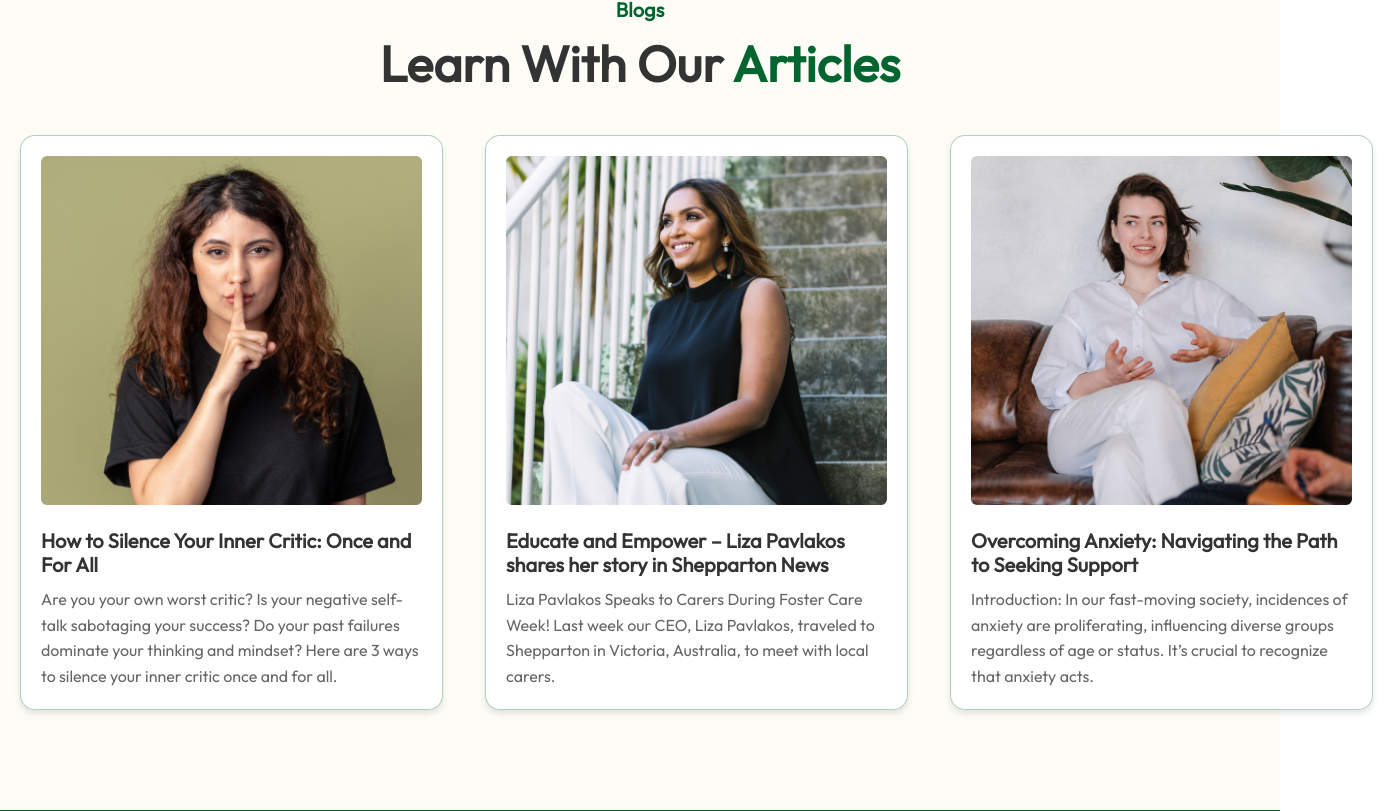
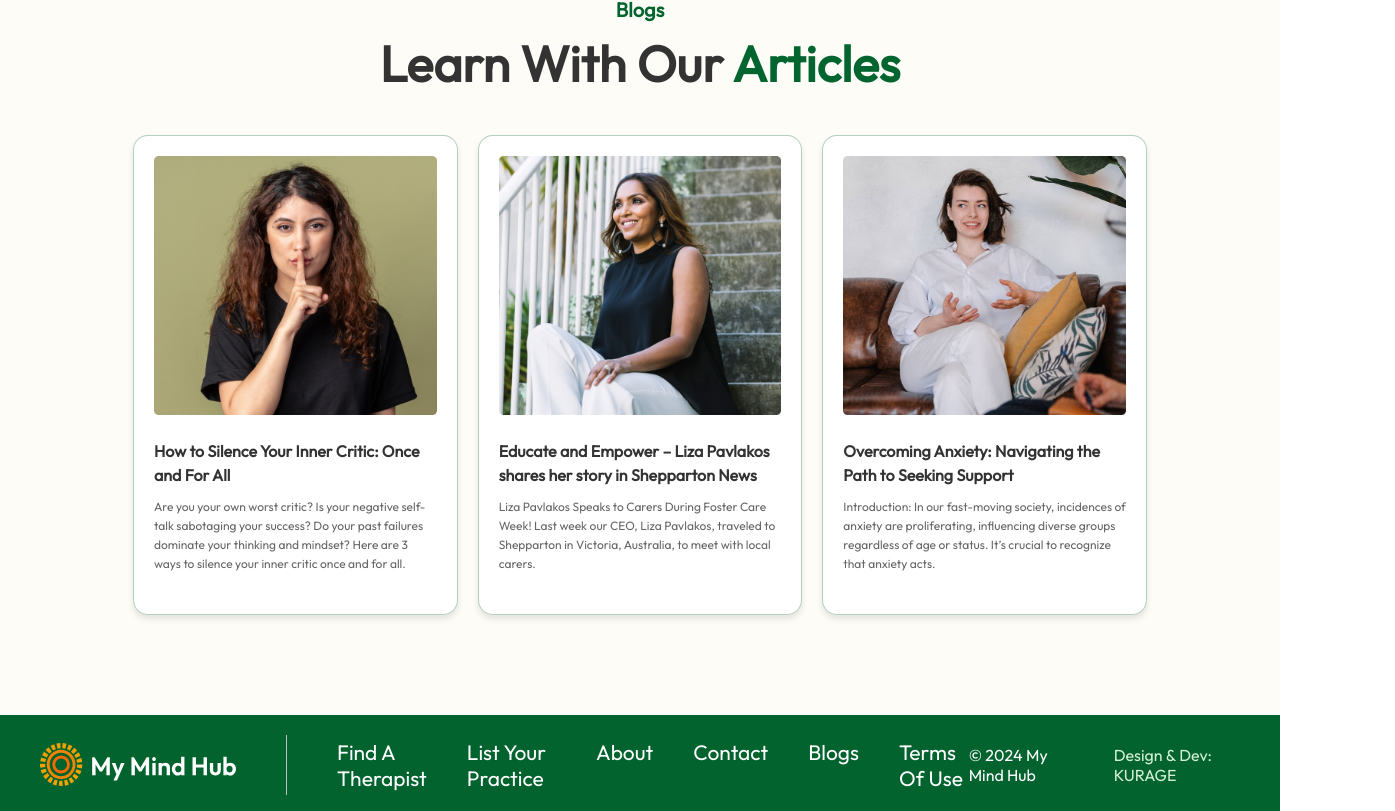
Before and after one commit to vidwanns/my_mind_hub, a Next.js app: page / in a window 1280 px wide. Shown: the part 6629-7440 px from the top of the page, 1395 px wide, since content can reach past the window. Built offline with nearby package versions, Linux system fonts and the light colour scheme.

Commit message:
Update eighthSection.css

```diff
--- a/src/styles/home-css/eighthSection.css
+++ b/src/styles/home-css/eighthSection.css
@@ -7,7 +7,7 @@
 
 .eighth_section-subheading {
   font-size: 20px;
-  color: #02652F;
+  color: #02652f;
   margin-bottom: 10px;
 }
 
@@ -18,7 +18,7 @@
 }
 
 .eighth_section-heading .highlight {
-  color: #02652F;
+  color: #02652f;
 }
 
 .articles-grid {
@@ -45,7 +45,7 @@
 }
 
 .article-card:hover {
-  border: 1px solid #02652F;
+  border: 1px solid #02652f;
   box-shadow: 0 8px 12px rgba(0, 0, 0, 0.2);
 }
 
@@ -83,3 +83,32 @@
   color: #666;
   line-height: 1.6;
 }
+
+@media only screen and (max-width: 1700px) {
+  .articles-grid {
+    width: 85%;
+    padding: 0 20px;
+  }
+
+  .article-card {
+    width: 100%;
+    height: auto;
+  }
+
+  .article-content {
+    padding: 20px 0px;
+  }
+
+  .article-title {
+    font-size: 16px;
+  }
+
+  .article-description {
+    font-size: 12px;
+  }
+
+  .article-image-container {
+    width: 100%;
+    margin: auto;
+  }
+}
```
